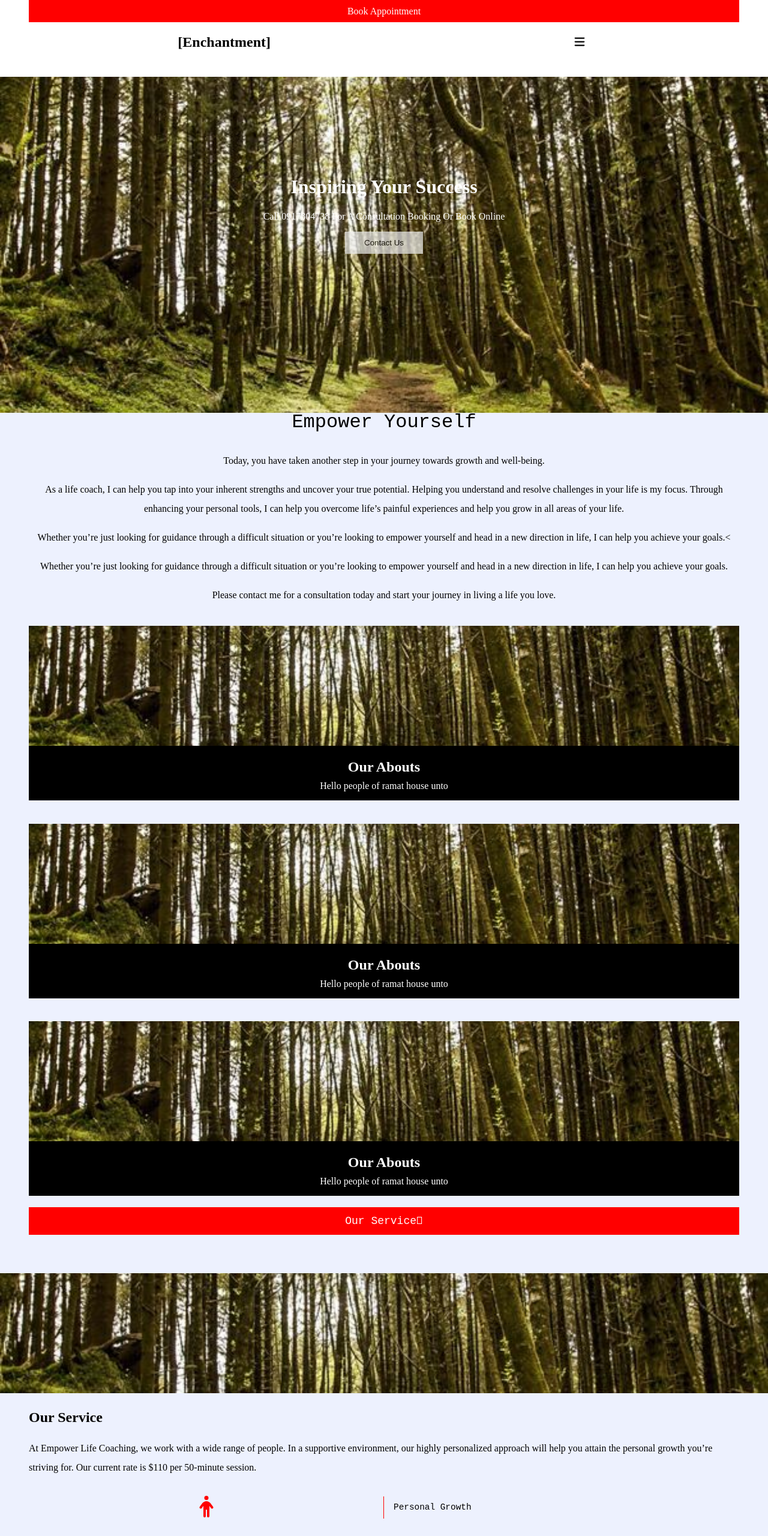
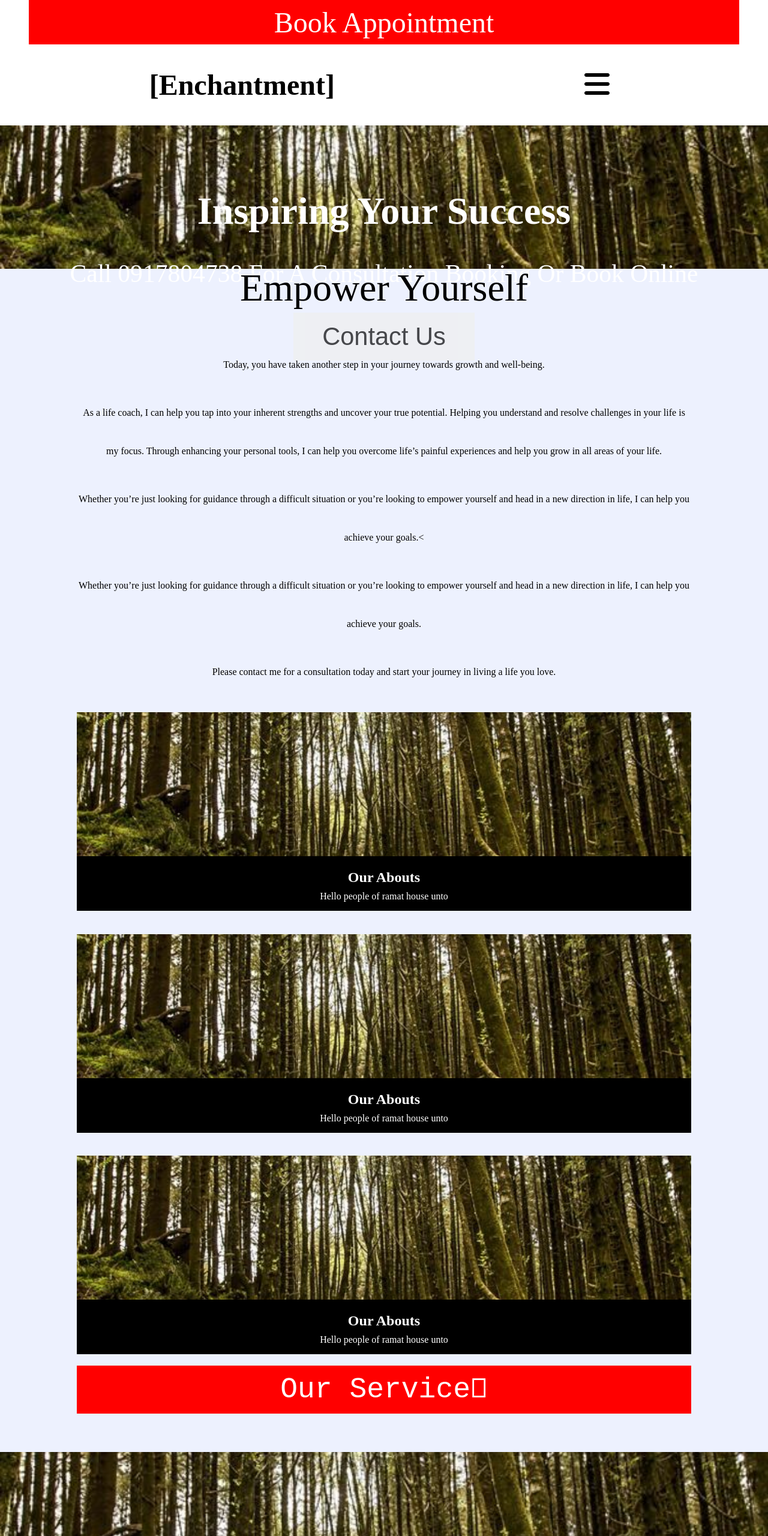
Before and after one commit to ererobe95/Lifecoach, a plain HTML site: page index.html in a window 1280 px wide. Shown: the top 2560 px of the page at 60% size. Drawn offline with Linux system fonts and the light colour scheme; some icons are missing.

Commit message:
Add files via upload

```diff
--- a/style.css
+++ b/style.css
@@ -16,7 +16,7 @@ h2{
 }
 
 header{
-  height: 70vh;
+  height: 40vh;
   background-image: url(pic1.jpg);
   background-position: center;
   background-repeat: no-repeat;
@@ -45,7 +45,7 @@ header{
   color: white;
   align-items: center;
   text-transform: capitalize;
-
+  font-size: 3rem;
 }
 
 .nav-info{
@@ -53,13 +53,16 @@ header{
   justify-content: space-around;
 }
 
+.nav-info h2 {
+  font-size: 3rem;
+}
 .nav-info h2, .nav-info #toggle-btn{
   text-transform: capitalize;
   font-weight: 800;
 }
 
 #toggle-btn{
-  font-size: 1.2rem;
+  font-size: 3rem;
   cursor: pointer;
   background: none;
   border: none;
@@ -74,8 +77,8 @@ header{
 .navlinks a {
   display: block;
   text-decoration: none;
-  font-size: 1.2rem;
-  margin: 1.2rem 0;
+  font-size: 3rem;
+  margin: 3rem 0;
   color: black;
   text-transform: capitalize;
   font-weight: 300;
@@ -114,7 +117,7 @@ header{
   text-align: right;
   outline: none;
   border: none;
-  font-size: 1.3rem;
+  font-size: 2.5rem;
   font-weight: 100;
   cursor: pointer;
 }
@@ -130,16 +133,25 @@ section{
   text-transform: capitalize;
   color: white;
   padding-top: 9rem;
-  margin: 3rem;
+  margin: 6rem;
   margin-top: 8rem;
+}
+
+.info h1{
+  font-size: 4rem;
+}
+
+.info p{
+  font-size: 2.6rem;
 }
 
 .info .contact-btn{
   text-transform: capitalize;
-  padding: 0.7rem 2rem;
+  padding: 1rem 3rem;
   opacity:0.7;
   align-items: center;
   border: none;
+  font-size: 2.6rem;
 }
 
 /*===========Section==========*/
@@ -147,18 +159,20 @@ section{
 /*==========about ==========*/
  #about{
   text-align: center;
-  padding:0 3rem;
-  line-height: 2rem;
+  padding:0 8rem;
+  line-height: 4rem;
   margin: 0 auto;
 }
 #about h1{
-  font-family: Monospace;
-  font-size: 2rem;
+  font-family: Times New Roman;
+  font-size: 4rem;
   text-transform: capitalize;
   font-weight: 100;
   margin-top: 0;
 }
-
+.pg{
+  margin: 2.6rem;
+}
 .products{
   margin-top: 1rem;
   line-height: 2rem;
@@ -182,7 +196,7 @@ section{
   transform: translate(0);
 }
 .about-img{
-  height: 200px;
+  height: 30vh;
   width: 100%;
  object-fit: cover;
  object-position: center;
@@ -195,6 +209,7 @@ section{
   color: white;
   margin: 0.5rem;
   text-align: center;
+  font-size: 1rem;
 }
 
 .about-info p,
@@ -212,19 +227,19 @@ section{
   color: white;
   text-transform: capitalize;
   align-items: center;
-  font-size: 18px;
+  font-size: 3rem;
   margin-bottom: 4rem;
 }
 
 .pic{
-  height: 200px;
+  height: 30vh;
   width: 100%;
   object-fit: cover;
 }
 
 /*=========service ===============*/
 #service{
-  padding: 0 3rem;
+  padding: 0 8rem;
   font-family: Times New Roman;
   line-height: 2rem;
 }
@@ -240,6 +255,10 @@ section{
   text-transform: capitalize;
 }
 
+.service-info p {
+  font-family: Monospace;
+}
+
 .single-service{
   display: grid;
   grid-template-columns: repeat(2, 1fr);
@@ -247,7 +266,7 @@ section{
   place-content: center;
   align-items: center;
   margin: 2rem auto;
-  line-height: 1rem;
+  line-height: 3rem;
   font-family: Monospace;
   opacity: 0;
   transform: translateY(100px);
@@ -261,7 +280,7 @@ section{
 
 .single-service .icon{
   color: red;
-  font-size: 2rem;
+  font-size: 4rem;
   background:none;
   outline: none;
   appearance: none;
@@ -273,10 +292,10 @@ section{
 
 .single-service span{
   display: block;
-margin: 0;
+  margin: 0;
   padding: 0 0 0 1rem;
   text-transform: capitalize;
-  font-size: 0.9rem;
+  font-size: 2rem;
   font-weight: 200;
 }
 /*=========end of service section ==== */
@@ -296,7 +315,8 @@ margin: 0;
   color: white;
   font-family: Times New Roman;
   padding: 10px;
-  padding-top: 50%;
+  padding-top: 40%;
+  font-size: 3rem;
   z-index: 1;
 }
 .faq-questions{
@@ -312,10 +332,17 @@ margin: 0;
   text-transform: capitalize;
 }
 
+.single-question p{
+  font-size: 2rem;
+  font-weight: 500;
+  font-family: Sans-Serif;
+}
+
 .faq-btn{
   outline: none;
   background: none;
   border: none;
+  font-size: 2rem;
 }
 .faq-btn{
   cursor: pointer;
@@ -349,7 +376,7 @@ margin: 0;
 }
 
 /*
-@media only screen and (min-width:1700px){
+@media (min-width:900px){
   header{
     height: 50vh;
   }
@@ -384,6 +411,7 @@ margin: 0;
   .navlinks a{
     display: block;
     margin: 0 2rem;
+    font-size: 2rem;
   }
 
 
@@ -420,5 +448,8 @@ margin: 0;
   .about-info h2{
     font-size: 15px;
   }
-}
-*/
+
+  .single-service .icon{
+    font-size: 4rem;
+  }
+}*/
```
